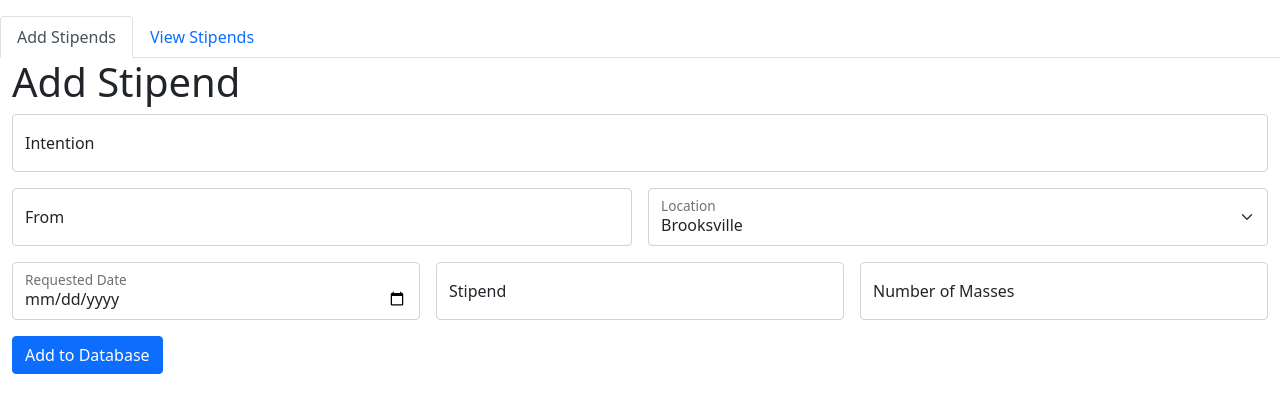
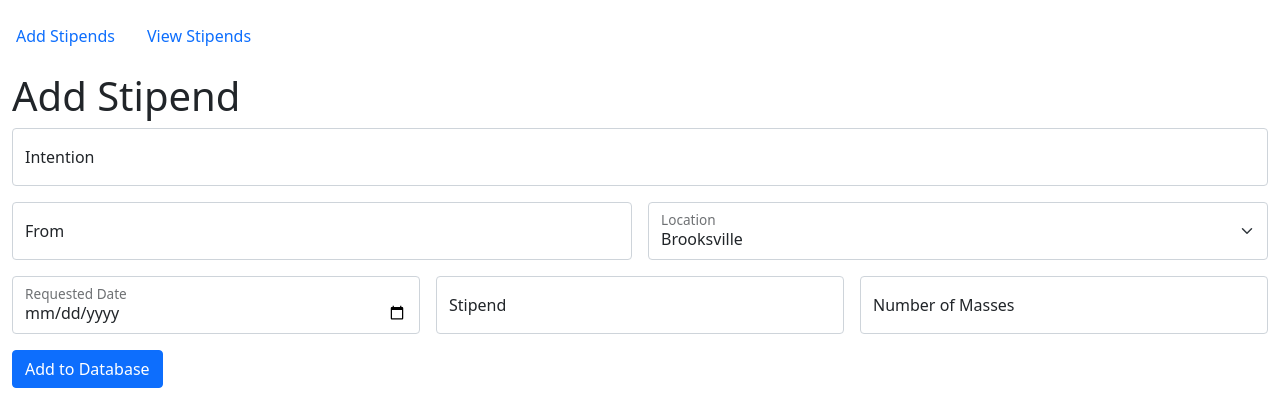
Before and after one commit to corei8/stipendium, a Flask app: page / in a window 1280 px wide. Shown: the top 420 px of the page. Run offline with Flask 2, Linux system fonts and the light colour scheme.

Commit message:
remove the navigation tabs

```diff
--- a/stipendium.py
+++ b/stipendium.py
@@ -112,7 +112,8 @@ def add_stipend():
     return render_template(
             'add_stipend.html',
             form=form,
-            title='Add Stipend'
+            title='Add Stipend',
+            add = 'active'
             )
 
 @app.route('/stipends', methods=['GET'])
@@ -121,7 +122,8 @@ def stipends():
     return render_template(
             'stipends.html',
             stipends=stipends,
-            title='Stipend List'
+            title='Stipend List',
+            view = 'active'
             )
 
 
--- a/templates/add_stipend.html
+++ b/templates/add_stipend.html
@@ -31,4 +31,5 @@
     <input class="btn btn-primary" type="submit" value="Add to Database">
     </p>
 </form>
+<script src="{{url_for('static', filename='main.js')}}"></script>
 {% endblock %}
--- a/templates/base.html
+++ b/templates/base.html
@@ -7,9 +7,9 @@
         <link href="https://cdn.jsdelivr.net/npm/bootstrap@5.0.2/dist/css/bootstrap.min.css" rel="stylesheet" integrity="sha384-EVSTQN3/azprG1Anm3QDgpJLIm9Nao0Yz1ztcQTwFspd3yD65VohhpuuCOmLASjC" crossorigin="anonymous">
     </head>
     <body>
-        <ul class="nav nav-tabs mt-3">
+        <ul class="nav mt-3 mb-3">
             <li class="nav-item">
-                <a class="nav-link active" aria-current="page" href="{{ url_for('add_stipend') }}">Add Stipends</a>
+                <a class="nav-link" href="{{ url_for('add_stipend') }}">Add Stipends</a>
             </li>
             <li class="nav-item">
                 <a class="nav-link" href="{{ url_for('stipends') }}">View Stipends</a>
```
